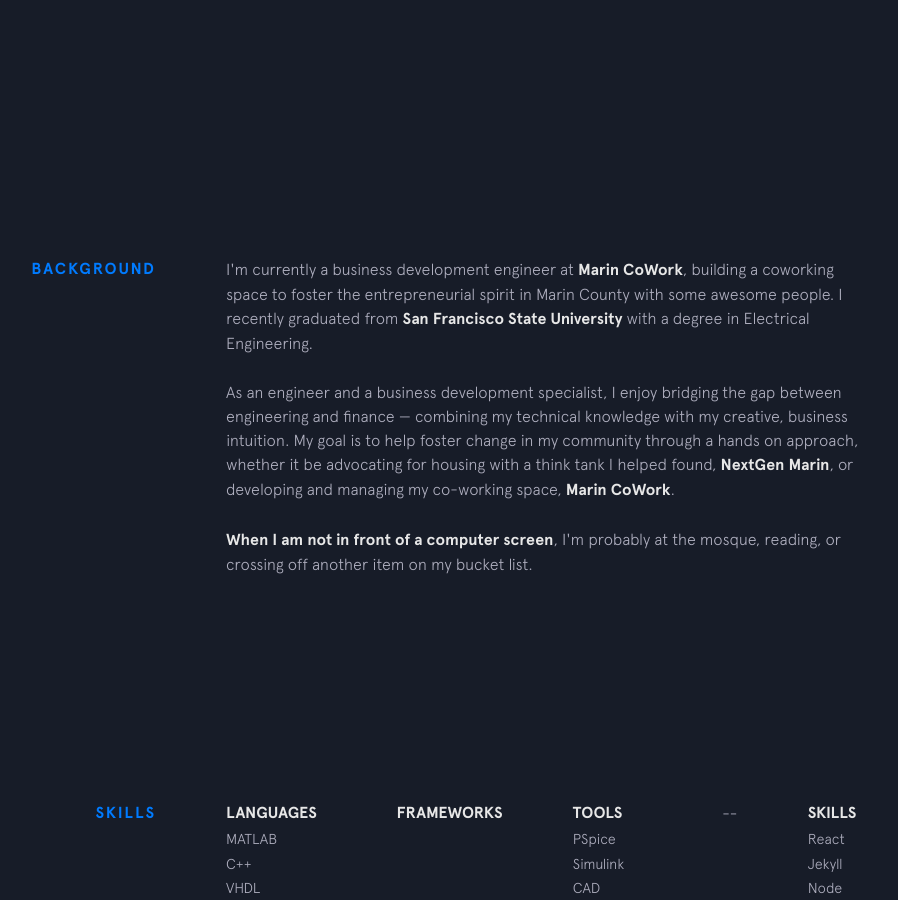
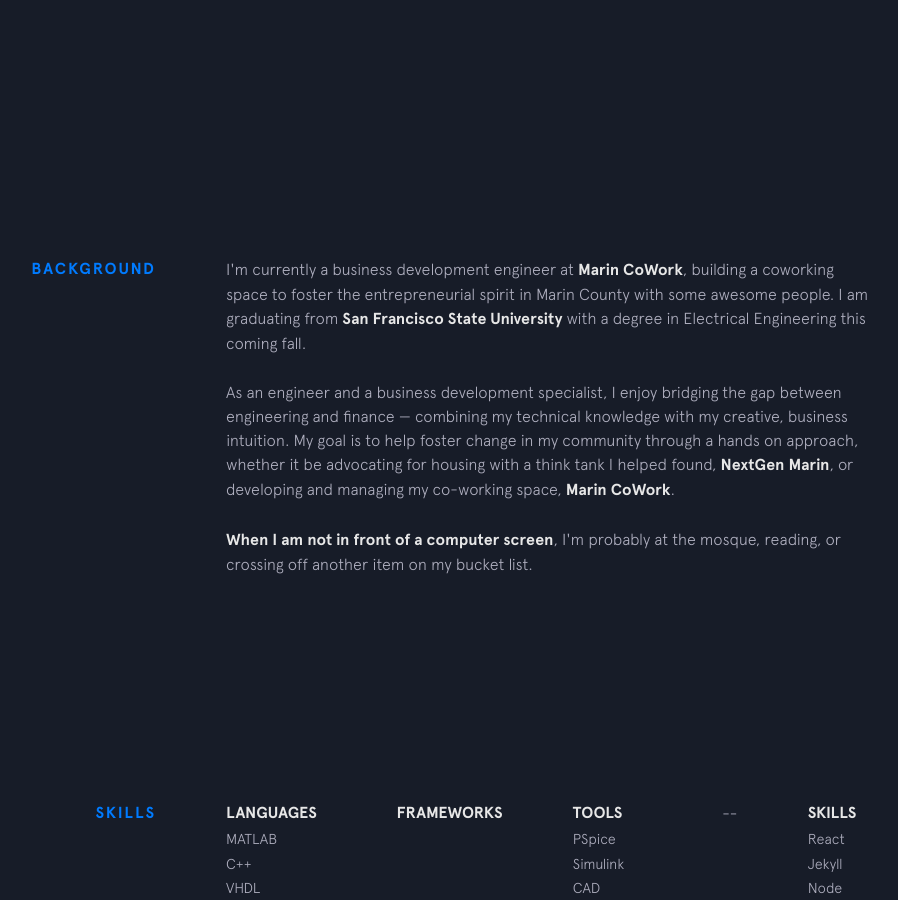
Before and after one commit to adilmodan/adilmodansite.github.io, a Jekyll site: the page built from index.html, in a window 1280 px wide and 900 px high, scrolled down 743 px. Shown: the whole window, without its empty margins (224-1122 px from the left). Built offline with Jekyll 4.4.1, drawn with Linux system fonts in a browser that asks for light colours; nearby versions of some CDN libraries.

Commit message:
Update background.html

```diff
--- a/_includes/background.html
+++ b/_includes/background.html
@@ -3,8 +3,8 @@
   <div class="section__content">
     <p>
       I'm currently a business development engineer at
-      <a class="underline-link" href="https://www.marincowork.com/" target="_blank">Marin CoWork</a>, building a coworking space to foster the entrepreneurial spirit in Marin County with some awesome people. I recently graduated from
-      <a class="underline-link" href="https://www.sfsu.edu/" target="_blank">San Francisco State University</a> with a degree in Electrical Engineering.
+      <a class="underline-link" href="https://www.marincowork.com/" target="_blank">Marin CoWork</a>, building a coworking space to foster the entrepreneurial spirit in Marin County with some awesome people. I am graduating from
+      <a class="underline-link" href="https://www.sfsu.edu/" target="_blank">San Francisco State University</a> with a degree in Electrical Engineering this coming fall.
    </p>
 
     <p>
```
